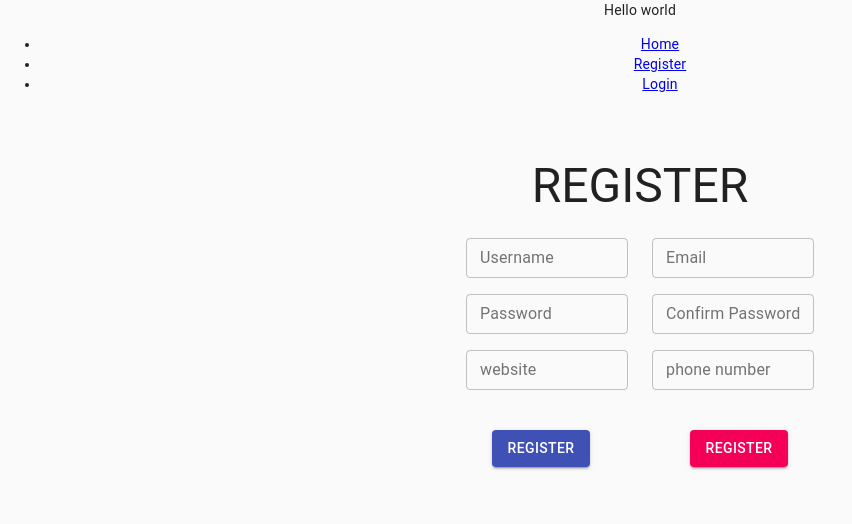
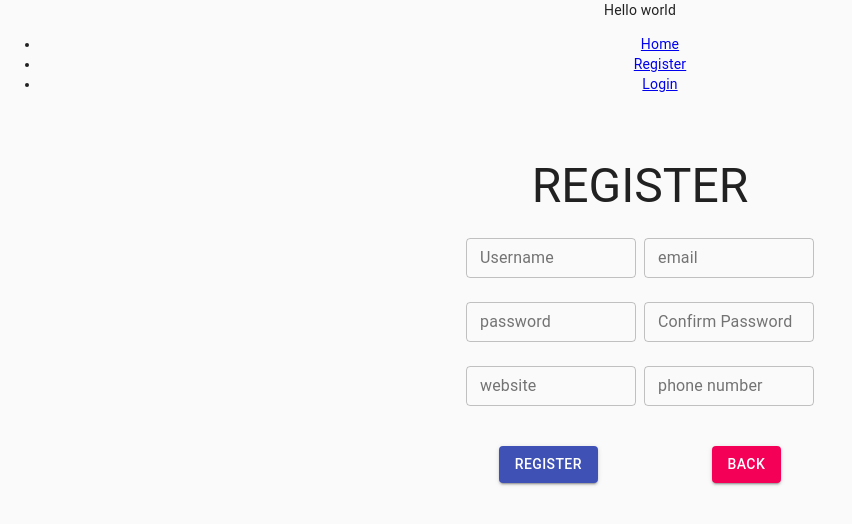
Before and after one commit to mintyTaco/basicloginap, a React (Create React App) app: page /register in a window 1280 px wide. Shown: the top 524 px of the page, without its empty margins (0-852 px from the left). Built offline with nearby package versions, Linux system fonts and the light colour scheme.

Commit message:
form fixed

```diff
--- a/src/components/register/registerForm.js
+++ b/src/components/register/registerForm.js
@@ -63,7 +63,6 @@ export const RegisterForm = () => {
   const getConfirmPasswordLabel = (error) => error ?? "Confirm Password";
   const getEmailLabel = (error) => error ?? "Email";
 
-
   const validate = (values) => {
     let errors = {};
     if (!values.email) {
@@ -104,11 +103,12 @@ export const RegisterForm = () => {
         <form onSubmit={formik.handleSubmit} className={classes.form}>
 
         <Container maxWidth="xs">
-            <Grid container spacing={3}>
+            <Grid container spacing={1}>
                 <Grid item xs={6}>
                   <TextField
                     style={{ paddingBottom: "1rem" }}
-                  label={getUserNameLabel(formik.errors.username)}
+                    label={"Username"}
+                    helperText={formik.errors.username}
                     onChange={formik.handleChange}
                     error={!!formik.errors.username}
                     name="username"
@@ -116,18 +116,50 @@ export const RegisterForm = () => {
                     size="small"
                     variant="outlined"
                   />
+                </Grid>
+                <Grid item xs={6}>
+                  <TextField
+                    label={"email"}
+                    style={{ paddingBottom: "1rem" }}
+                    error={!!formik.errors.email}
+                    helperText={formik.errors.email}
+                    value={formik.values.email}
+                    type={"text"}
+                    onChange={formik.handleChange}
+                    name="email"
+                    size="small"
+                    variant="outlined"
+                  />
+                </Grid>
+                <Grid item xs={6}>
                   <TextField
                     style={{ paddingBottom: "1rem" }}
                     error={!!formik.errors.password}
+                    helperText={formik.errors.password}
                     value={formik.values.password}
-                  label={getPasswordLabel(formik.errors.password)}
+                    label={'password'}
                     type={"password"}
                     onChange={formik.handleChange}
                     name="password"
                     size="small"
                     variant="outlined"
                   />
-
+                </Grid>
+                <Grid item xs={6}>
+                  <TextField
+                    style={{ paddingBottom: "1rem" }}
+                    error={!!formik.errors.confirmPassword}
+                    value={formik.values.confirmPassword}
+                    label={"Confirm Password"}
+                    helperText={formik.errors.confirmPassword}
+                    type={"password"}
+                    onChange={formik.handleChange}
+                    name="confirmPassword"
+                    size="small"
+                    variant="outlined"
+                  />
+                </Grid>
+                <Grid item xs={6}>
                   <TextField
                     style={{ paddingBottom: "1rem" }}
                     value={formik.values.website}
@@ -139,33 +171,10 @@ export const RegisterForm = () => {
                     variant="outlined"
                   />
                 </Grid>
-
                 <Grid item xs={6}>
                   <TextField
-                  label={getEmailLabel(formik.errors.email)}
                     style={{ paddingBottom: "1rem" }}
-                  error={!!formik.errors.email}
-                  value={formik.values.email}
-                  type={"text"}
-                  onChange={formik.handleChange}
-                  name="email"
-                  size="small"
-                  variant="outlined"
-                />
-                <TextField
-                  style={{ paddingBottom: "1rem" }}
-                  error={!!formik.errors.confirmPassword}
-                  value={formik.values.confirmPassword}
-                  label={getConfirmPasswordLabel(formik.errors.confirmPassword)}
-                  type={"password"}
-                  onChange={formik.handleChange}
-                  name="confirmPassword"
-                  size="small"
-                  variant="outlined"
-                />
-                <TextField
-                  style={{ paddingBottom: "1rem" }}
-                  error={!!formik.values.phone}
+                    error={!!formik.errors.phone}
                     value={formik.values.phone}
                     label="phone number"
                     type={"phone"}
@@ -177,7 +186,6 @@ export const RegisterForm = () => {
                 </Grid>
               </Grid>
         </Container>
-
         <div
             style={{
               display: "flex",
@@ -196,12 +204,12 @@ export const RegisterForm = () => {
           <Button
             color="secondary"
             onClick={() => {
-                history.push("/register");
+              history.push("/login");
             }}
             variant="contained"
             className={classes.submit}
           >
-              Register
+            Back
           </Button>
           </div>
         </form>
```
Lines whose indentation alone changed are shown as unchanged.
